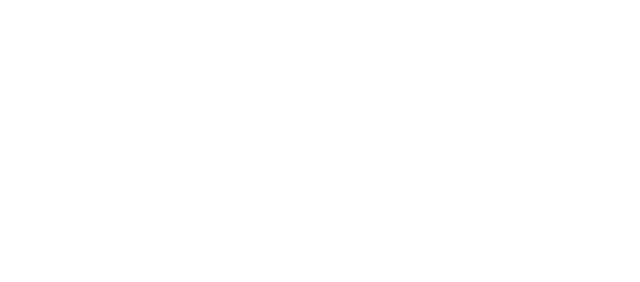
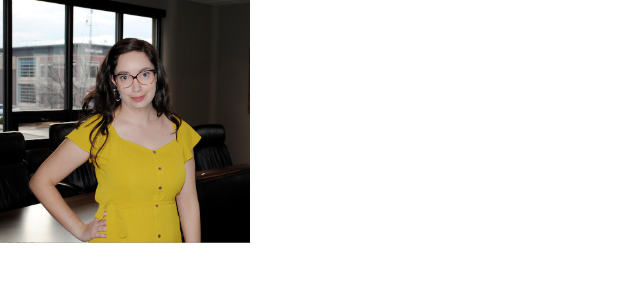
Before and after one commit to local-machine/Portfolio-Landing-Page, a plain HTML site: page index.html in a window 1280 px wide. Shown: the whole page, without its empty margins (0-640 px from the left). Drawn offline with Linux system fonts and the light colour scheme.

Commit message:
Add photo and made CSS rule

```diff
--- a/css/styles.css
+++ b/css/styles.css
@@ -0,0 +1,3 @@
+img {
+  width: 250px;
+}
--- a/index.html
+++ b/index.html
@@ -6,6 +6,7 @@
     <title>Portfolio Homepage</title>
   </head>
   <body>
+    <img src="img/handonhip.png" alt="A photo of Jessicaß">
     <h1></h1>
   </body>
 </html>
```
Also changed, not shown: img/handonhip.png (added).
